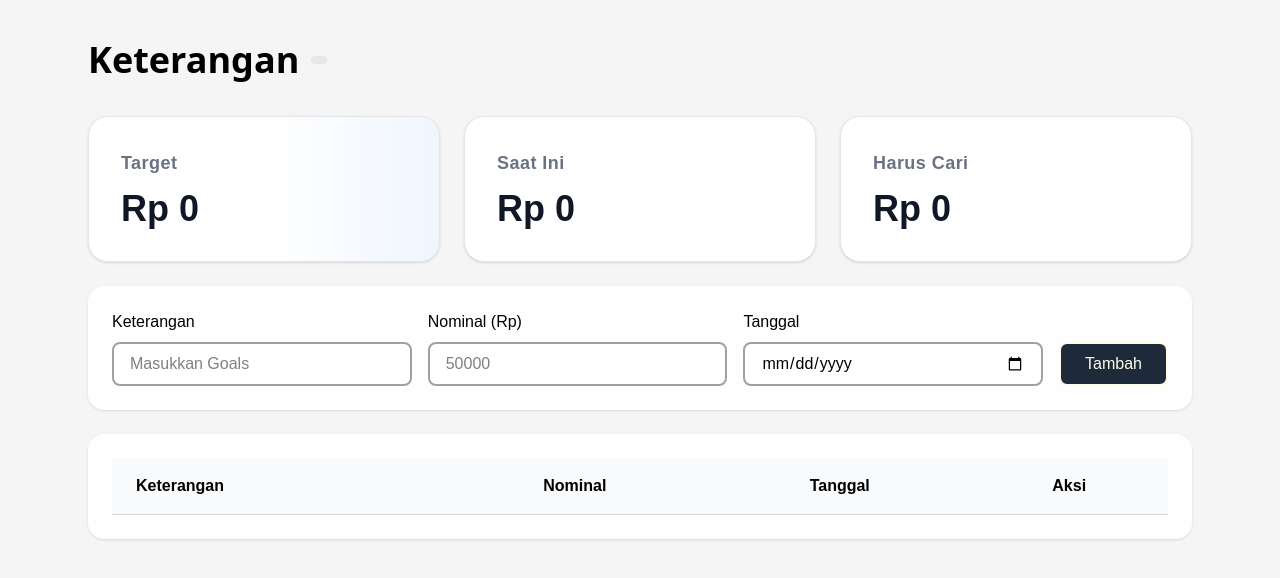
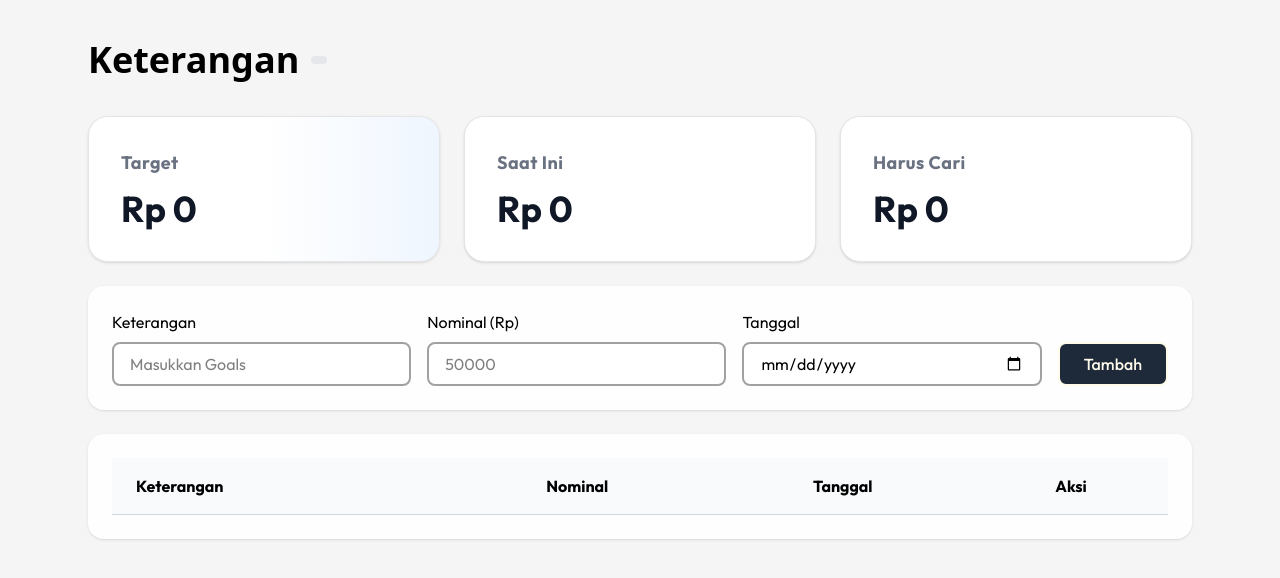
Before and after one commit to AmiliaKartika/pocket-goals, a website: page src/details.html in a window 1280 px wide. Drawn offline with Linux system fonts and the light colour scheme; some packages are replaced by stand-ins of ours; a script that the page names is missing.

Commit message:
update font in details page

```diff
--- a/src/details.html
+++ b/src/details.html
@@ -10,6 +10,8 @@
         <meta charset="UTF-8">
         <meta name="viewport" content="width=device-width, initial-scale=1.0">
         <link href="./output.css" rel="stylesheet">
+        <link rel="stylesheet" href="https://cdnjs.cloudflare.com/ajax/libs/font-awesome/6.7.2/css/all.min.css">
+         <link href="https://fonts.googleapis.com/css2?family=Outfit:wght@400;500;600;700;800&display=swap" rel="stylesheet">
     </head>
     <body class="font-outfit bg-neutral-100">
         <div class="max-w-6xl mx-auto px-6 py-6 flex flex-col gap-5">
```
